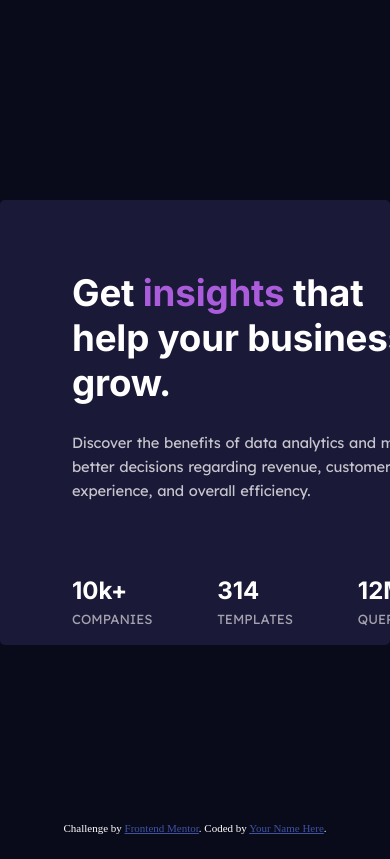
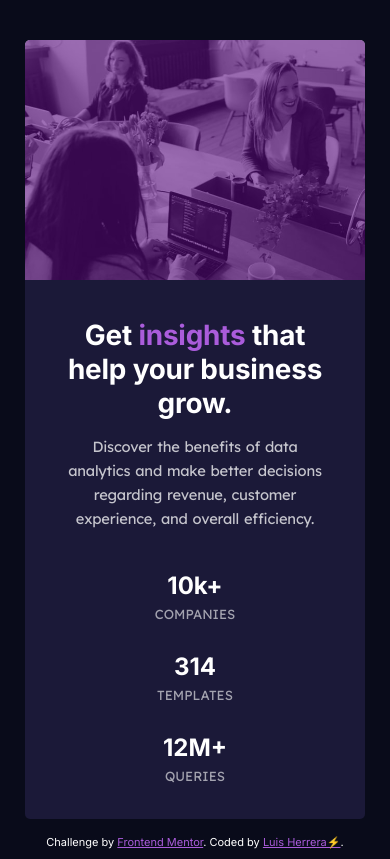
Before and after one commit to Luis15Herr/Stats-preview-card-component---Frontend-Mentor, a plain HTML site: page index.html in a window 390 px wide. Drawn offline with Linux system fonts and the light colour scheme.

Commit message:
Mobile view and responsive

```diff
--- a/index.html
+++ b/index.html
@@ -57,7 +57,10 @@
       Challenge by
       <a href="https://www.frontendmentor.io?ref=challenge" target="_blank"
         >Frontend Mentor</a
-      >. Coded by <a href="#">Your Name Here</a>.
+      >. Coded by
+      <a target="_blank" href="https://www.instagram.com/luisherrerael"
+        >Luis Herrera⚡</a
+      >.
     </div>
   </body>
 </html>
--- a/style.scss
+++ b/style.scss
@@ -12,24 +12,14 @@ $SecondaryFont: "Lexend Deca", sans-serif;
   padding: 0;
   box-sizing: border-box;
 }
-
-html,
+html {
+  height: 100%;
+}
 body {
   height: 100%;
   position: relative;
   color: $White;
   font-size: 15px;
-  &::after {
-    /*    content: "";
-    background-image: url(./design/desktop-design.jpg);
-    position: absolute;
-    width: 100%;
-    height: 100%;
-    background-position: center;
-    background-repeat: no-repeat;
-    pointer-events: none;
-    opacity: 0.3; */
-  }
 }
 .container {
   background-color: $Verydarkblue;
@@ -43,7 +33,8 @@ body {
   height: 445px;
   border-radius: 5px;
   display: grid;
-  grid-template-columns: 1fr 540px;
+  grid-template-columns: 1fr 48.65%;
+
   overflow: hidden;
 }
 
@@ -114,6 +105,75 @@ body {
 .text--uppercase {
   text-transform: uppercase;
 }
-.attribution a {
-  color: hsl(228, 45%, 44%);
+.attribution {
+  font-family: $PrimaryFont;
+  a {
+    color: $Softviolet;
+  }
 }
+
+@media screen and (max-width: 1024px) {
+  .card {
+    width: 70%;
+  }
+  .card__info {
+    padding: 50px 25px;
+  }
+
+  .card__img {
+    background-position: center;
+  }
+}
+
+@media screen and (max-width: 600px) {
+  body {
+    height: initial;
+  }
+  .container {
+    padding: 0 25px;
+  }
+  .card {
+    width: 445px;
+    height: auto;
+    display: flex;
+    flex-direction: column;
+    margin: 40px 0;
+  }
+  .card__info {
+    padding: 0;
+    order: 1;
+    padding: 0 35px;
+    margin-top: 38px;
+  }
+  .card__title {
+    text-align: center;
+    font-size: 1.86em;
+    margin-bottom: 15px;
+  }
+  .card__subtitle {
+    text-align: center;
+    br {
+      display: none;
+    }
+  }
+
+  .card__stats {
+    flex-direction: column;
+    justify-content: center;
+    align-items: center;
+    width: 100%;
+    margin-top: 40px;
+    margin-bottom: 5px;
+  }
+  .stats {
+    text-align: center;
+    margin-bottom: 30px;
+  }
+
+  .card__img {
+    height: 240px;
+    order: 0;
+    background-position: initial;
+    background-image: url(./images/image-header-mobile.jpg);
+  }
+}
```
Also changed, not shown: style.css, 1 other file.
